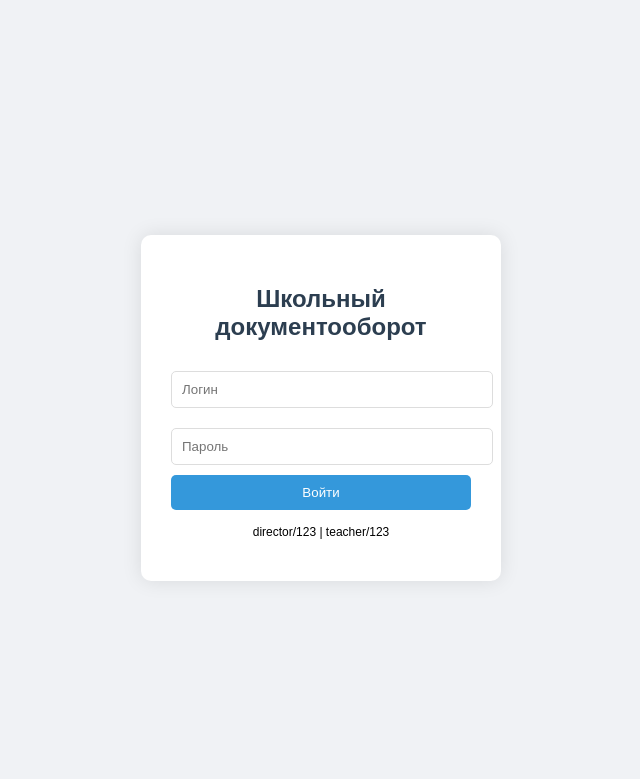
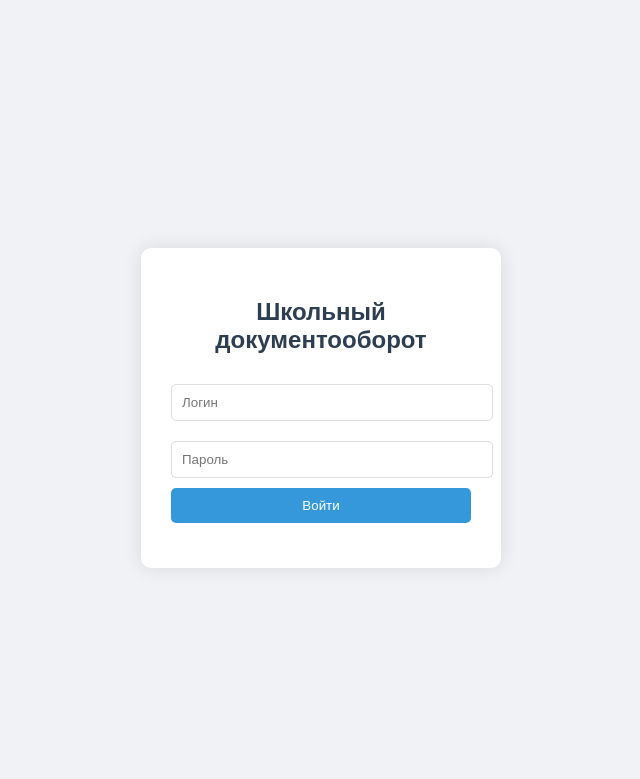
Before and after one commit to Nxpert678/school-docs, a Flask app: page /login in a window 1280 px wide. Shown: the top 779 px of the page, without its empty margins (319-959 px from the left). Run offline with Flask 3, Linux system fonts and the light colour scheme.

Commit message:
Update login.html

```diff
--- a/templates/login.html
+++ b/templates/login.html
@@ -22,7 +22,7 @@
             <input type="password" name="password" placeholder="Пароль" required>
             <button type="submit">Войти</button>
         </form>
-        <p style="text-align:center; margin-top:15px; font-size:12px;">director/123 | teacher/123</p>
+        <p style="text-align:center; margin-top:15px; font-size:12px;"/p>
     </div>
 </body>
 </html>
```
